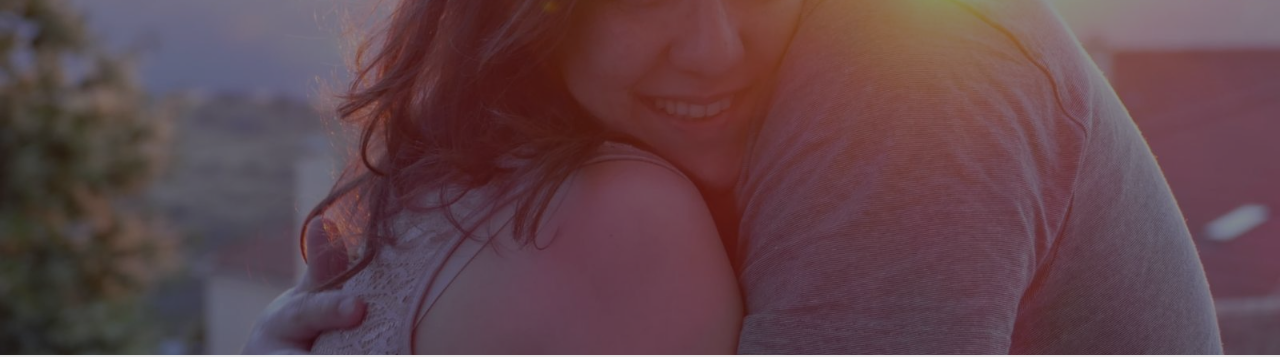
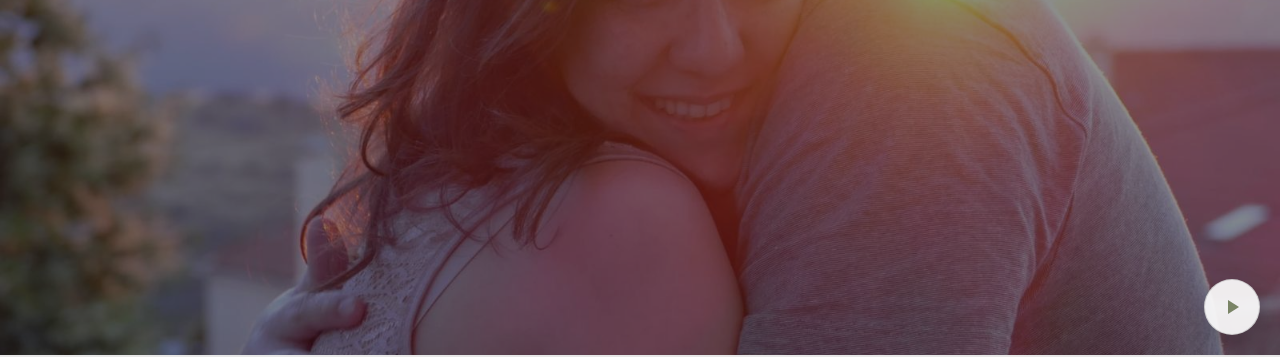
Before and after one commit to GabrielMenesesViseu/casamento, a plain HTML site: page index.html in a window 1280 px wide. Shown: the part 445-802 px from the top of the page. Drawn offline with nearby package versions, Linux system fonts and the light colour scheme; a web font is replaced by a local one.

```diff
--- a/styles.css
+++ b/styles.css
@@ -340,3 +340,33 @@
     grid-template-columns: 1fr 1fr;
   }
 }
+#music-toggle {
+  position: fixed;
+  bottom: 20px;
+  right: 20px;
+  width: 56px;
+  height: 56px;
+  border-radius: 50%;
+  background: rgba(255, 255, 255, 0.9);
+  border: 1px solid rgba(0, 0, 0, 0.15);
+  box-shadow: 0 10px 25px rgba(0, 0, 0, 0.18);
+  display: flex;
+  align-items: center;
+  justify-content: center;
+  cursor: pointer;
+  z-index: 1000;
+}
+
+#music-toggle svg {
+  width: 24px;
+  height: 24px;
+  color: #7a8466; /* verde do site */
+}
+
+#music-toggle.playing {
+  background: #7a8466;
+}
+
+#music-toggle.playing svg {
+  color: #fff;
+}
```
